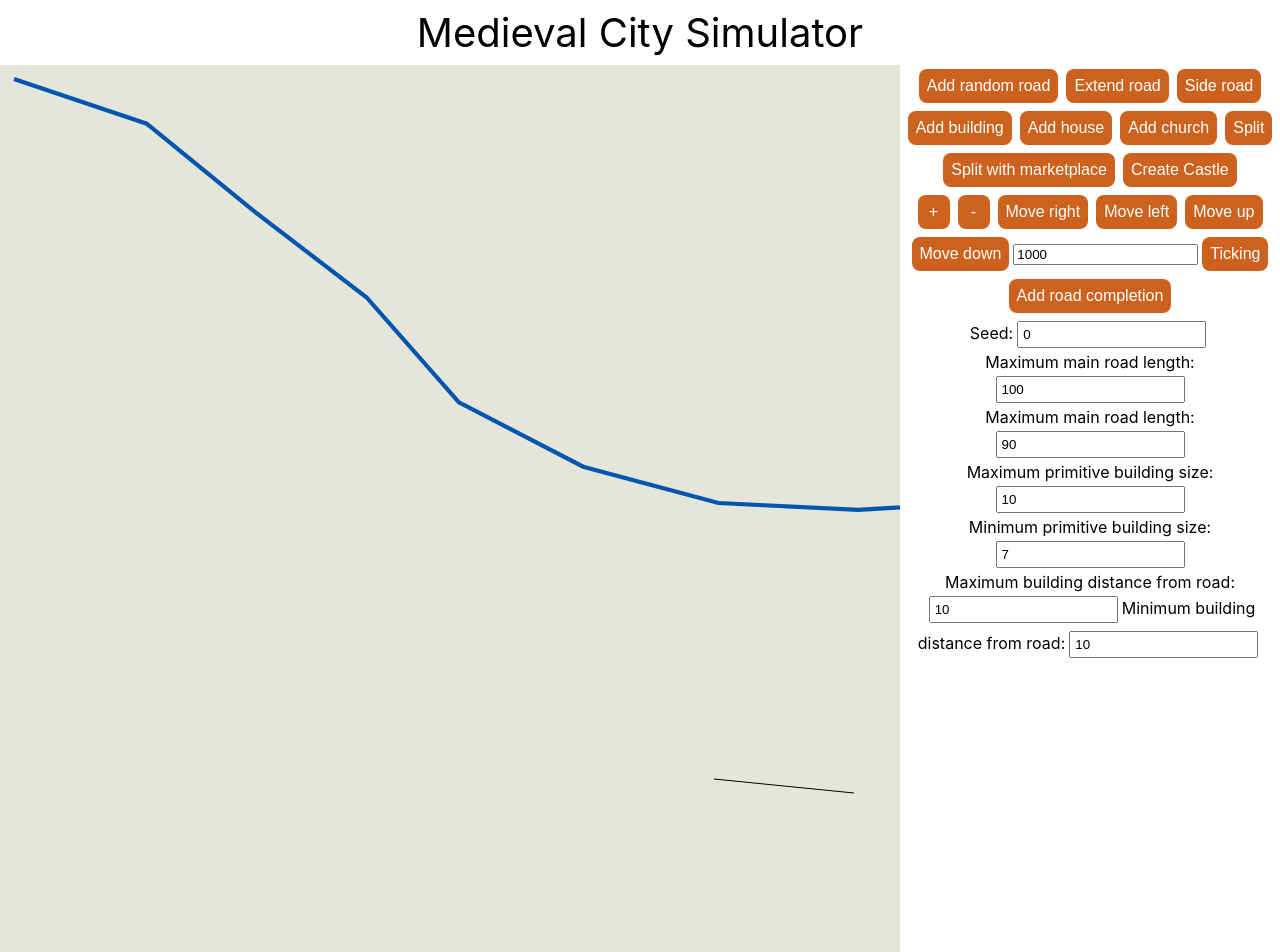
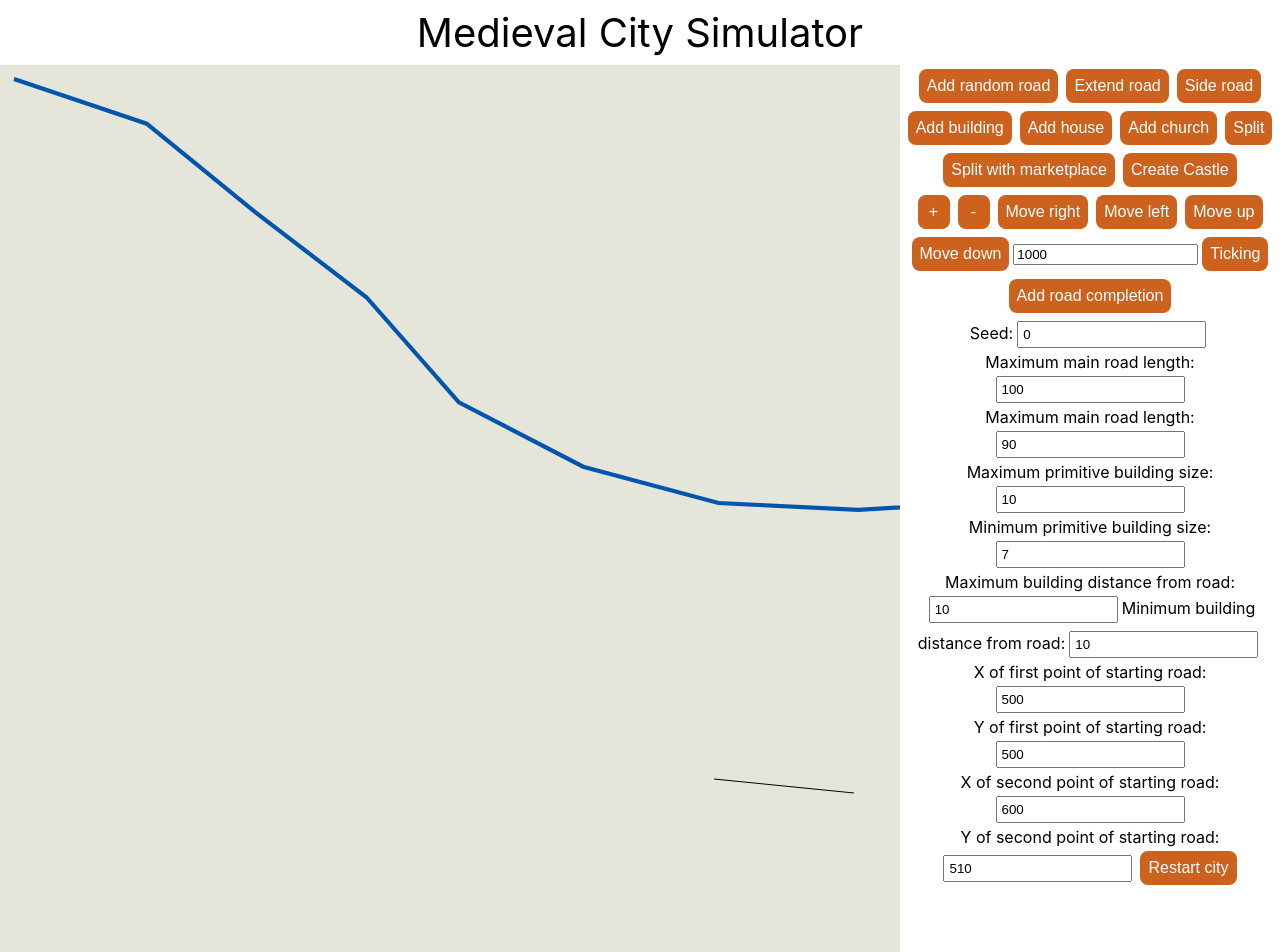
Before and after one commit to Skokus/CityGen, a React (Create React App) app in the folder citygenerator/: page / in a window 1280 px wide. Shown: the top 952 px of the page. Built offline with nearby package versions, Linux system fonts and the light colour scheme.

Commit message:
Reseting city and changing starting points in ui

```diff
--- a/citygenerator/src/citymap/components/CityPanel.tsx
+++ b/citygenerator/src/citymap/components/CityPanel.tsx
@@ -13,7 +13,12 @@
     const [minBuildingDistanceFromRoad, setMinBuildingDistanceFromRoad] = useState(10);
     const [seed, setSeed] = useState(0);
 
-    const [city, setCity] = useState(City.getExampleCity());
+    const [x1, setX1] = useState(500);
+    const [y1, setY1] = useState(500);
+    const [x2, setX2] = useState(600);
+    const [y2, setY2] = useState(510);
+
+    const [city, setCity] = useState(City.getExampleCity(x1, y1, x2, y2));
     const [counter, setCounter] = useState(0);
     const [zoomScale, setZoomScale] = useState(1.4);
     const [xOffset, setXOffset] = useState(10);
@@ -26,6 +31,12 @@
         const timer = setTimeout(() => ticking && addNewRoad(), timePeriod)
         return () => clearTimeout(timer)
     }, [counter, ticking]);
+
+    function restartCity(){
+        const newcity = City.getExampleCity(x1, y1, x2, y2);
+        setCity(newcity);
+        setCounter(counter + 1);
+    }
 
     function addNewRoad() {
         city.addNewRoad(getRandomMainRoadDistance());
@@ -243,6 +254,38 @@
                 <input className="input" id={"minBuildingDistanceFromRoad"} name="minBuildingDistanceFromRoadInput" type="number" defaultValue={minBuildingDistanceFromRoad} onChange={e => {
                     setMinBuildingDistanceFromRoad(e.target.valueAsNumber)
                 }}/>
+                <br/>
+                <label className="inputLabel">
+                    X of first point of starting road:
+                </label>
+                <input className="input" id={"x1"} name="x1" type="number" defaultValue={x1} onChange={e => {
+                    setX1(e.target.valueAsNumber)
+                }}/>
+                <br/>
+                <label className="inputLabel">
+                    Y of first point of starting road:
+                </label>
+                <input className="input" id={"y1"} name="y1" type="number" defaultValue={y1} onChange={e => {
+                    setY1(e.target.valueAsNumber)
+                }}/>
+                <br/>
+                <label className="inputLabel">
+                    X of second point of starting road:
+                </label>
+                <input className="input" id={"x2"} name="x2" type="number" defaultValue={x2} onChange={e => {
+                    setX2(e.target.valueAsNumber)
+                }}/>
+                <br/>
+                <label className="inputLabel">
+                    Y of second point of starting road:
+                </label>
+                <input className="input" id={"y2"} name="y2" type="number" defaultValue={y2} onChange={e => {
+                    setY2(e.target.valueAsNumber)
+                }}/>
+                <button onClick={() => {
+                    restartCity();
+                }}>Restart city
+                </button>
             </div>
         </div>
     );
--- a/citygenerator/src/citymap/models/City.ts
+++ b/citygenerator/src/citymap/models/City.ts
@@ -432,9 +432,9 @@
         }
     }
 
-    public static getExampleCity(): City {
-        const p1 = new MainPoint(500, 500, 0);
-        const p2 = new MainPoint(600, 510, 1);
+    public static getExampleCity(x1: number, y1: number, x2: number, y2: number): City {
+        const p1 = new MainPoint(x1, y1, 0);
+        const p2 = new MainPoint(x2, y2, 1);
         const r = MainRoad.createMainRoad(p1, p2, 0, 1);
         const c = new City([r]);
         //c.lakes.push(LakePolygon.createNewLakePolygon(new Point(200, 200), 300, 250, 25, Math.PI/10));
```
